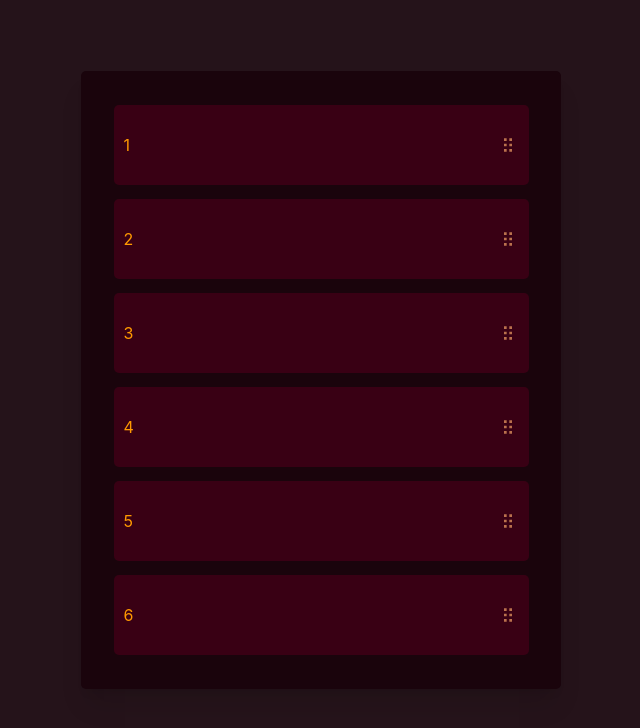
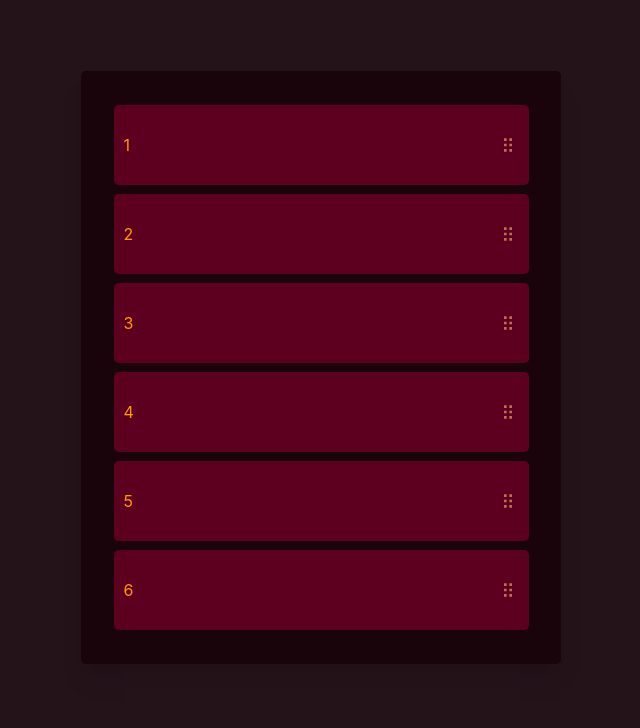
Before and after one commit to r0sen-ritter/srtr, a React (Vite) app: page / in a window 1280 px wide. Shown: the top 728 px of the page, without its empty margins (319-959 px from the left). Built offline with nearby package versions, Linux system fonts and the light colour scheme.

Commit message:
made sortable container modular

```diff
--- a/src/App.tsx
+++ b/src/App.tsx
@@ -1,23 +1,17 @@
-import { useState } from "react";
 import "./App.css";
+import ContainerItem from "./components/ContainerItem";
 import SortableContainer from "./components/SortableContainer";
 
 function App() {
-  const [containerElements, setContainerElements] = useState<String[]>([
-    "1",
-    "2",
-    "3",
-    "4",
-    "5",
-    "6",
-  ]);
+  const itemRecords = ["1", "2", "3", "4", "5", "6"];
 
   return (
     <div className="app">
-      <SortableContainer
-        containerElements={containerElements}
-        setContainerElements={setContainerElements}
-      ></SortableContainer>
+      <SortableContainer>
+        {itemRecords.map((itemRecord, index) => (
+          <ContainerItem key={index} containerElement={itemRecord} />
+        ))}
+      </SortableContainer>
     </div>
   );
 }
--- a/src/components/ContainerItem.css
+++ b/src/components/ContainerItem.css
@@ -2,7 +2,7 @@
   height: 5rem;
   width: 25rem;
   margin: 2px;
-  background-color: rgb(57, 0, 20);
+  background-color: rgb(93, 0, 32);
   border-radius: 5px;
   display: flex;
   align-items: center;
--- a/src/components/ContainerItem.tsx
+++ b/src/components/ContainerItem.tsx
@@ -1,26 +1,17 @@
-import React, { useState, useEffect } from "react";
+import { useState } from "react";
 import "./ContainerItem.css";
 import { GrDrag } from "react-icons/gr";
 
 interface ContainerItemProps {
   containerElement: String;
-  index: number;
-  handleDragStart: (index: number) => void;
-  handleDragOver: (e: React.DragEvent<HTMLDivElement>, index: number) => void;
-  handleDrop: (e: React.DragEvent<HTMLDivElement>, index: number) => void;
 }
 
-const ContainerItem = ({
-  containerElement,
-  index,
-  handleDragStart,
-  handleDragOver,
-  handleDrop,
-}: ContainerItemProps) => {
+const ContainerItem = ({ containerElement }: ContainerItemProps) => {
   const [isDragging, setIsDragging] = useState(false);
 
   const handleMouseDown = () => {
     setIsDragging(true);
+    console.log("mouse down");
     window.addEventListener("mouseup", handleMouseUp);
   };
 
@@ -29,20 +20,8 @@ const ContainerItem = ({
     window.removeEventListener("mouseup", handleMouseUp);
   };
 
-  useEffect(() => {
-    return () => {
-      window.removeEventListener("mouseup", handleMouseUp);
-    };
-  }, []);
-
   return (
-    <div
-      className="container-item"
-      draggable={isDragging}
-      onDragStart={() => handleDragStart(index)}
-      onDragOver={(e) => handleDragOver(e, index)}
-      onDrop={(e) => handleDrop(e, index)}
-    >
+    <div className="container-item" draggable={isDragging}>
       {containerElement}
       <div className="container-item-drag-handle" onMouseDown={handleMouseDown}>
         <GrDrag />
--- a/src/components/DragIndicator.css
+++ b/src/components/DragIndicator.css
@@ -2,4 +2,5 @@
   height: 2px;
   background: #ff9900;
   width: 50%;
+  pointer-events: none;
 }
--- a/src/components/SortableContainer.css
+++ b/src/components/SortableContainer.css
@@ -6,7 +6,7 @@
   background-color: rgb(26, 4, 12);
   border-radius: 5px;
   display: flex;
-  gap: 10px;
+  gap: 5px;
   flex-direction: column;
   align-items: center;
   box-shadow: 0 20px 25px -5px rgb(0 0 0 / 0.1),
--- a/src/components/SortableContainer.tsx
+++ b/src/components/SortableContainer.tsx
@@ -1,19 +1,20 @@
-import { useState } from "react";
+import React, { useState, useEffect, useRef, ReactElement } from "react";
 import "./SortableContainer.css";
-import ContainerItem from "./ContainerItem";
 import DragIndicator from "./DragIndicator";
 
 interface SortableContainerProps {
-  containerElements: String[];
-  setContainerElements: React.Dispatch<React.SetStateAction<String[]>>;
+  children: ReactElement | ReactElement[];
 }
 
-const SortableContainer = ({
-  containerElements,
-  setContainerElements,
-}: SortableContainerProps) => {
+const SortableContainer = ({ children }: SortableContainerProps) => {
   const [dragIndex, setDragIndex] = useState<number | null>(null);
   const [overIndex, setOverIndex] = useState<number | null>(null);
+  const [dragPosition, setDragPosition] = useState<"top" | "bottom">("top");
+  const [orderedChildren, setOrderedChildren] = useState(
+    React.Children.toArray(children)
+  );
+
+  const containerRef = useRef<HTMLDivElement | null>(null);
 
   const handleDragStart = (index: number) => {
     setDragIndex(index);
@@ -25,41 +26,81 @@ const SortableContainer = ({
   ) => {
     e.preventDefault();
     setOverIndex(index);
+
+    const boundingRect = (e.target as HTMLElement).getBoundingClientRect();
+    const relativePosition = e.clientY - boundingRect.top;
+    const positionPercent = relativePosition / boundingRect.height;
+
+    setDragPosition(positionPercent < 0.5 ? "top" : "bottom");
   };
 
   const handleDrop = (e: React.DragEvent<HTMLDivElement>, index: number) => {
     e.preventDefault();
     setOverIndex(null);
 
-    const newContainerElements = [...containerElements];
-    const draggedElement = newContainerElements[dragIndex as number];
-    newContainerElements.splice(dragIndex as number, 1);
-    newContainerElements.splice(index, 0, draggedElement);
+    if (dragIndex !== null) {
+      const newOrderedChildren = [...orderedChildren];
+      const draggedElement = newOrderedChildren[dragIndex];
+      newOrderedChildren.splice(dragIndex, 1);
 
-    setContainerElements(newContainerElements);
+      const insertIndex = dragPosition === "top" ? index : index + 1;
+      newOrderedChildren.splice(insertIndex, 0, draggedElement);
+
+      setOrderedChildren(newOrderedChildren);
+    }
   };
 
+  useEffect(() => {
+    const container = containerRef.current;
+    if (container) {
+      const items = Array.from(
+        container.getElementsByClassName("container-item")
+      );
+      items.forEach((item, index) => {
+        const htmlItem = item as HTMLElement;
+        htmlItem.ondragstart = () => handleDragStart(index);
+        htmlItem.ondragover = (e) =>
+          handleDragOver(
+            e as unknown as React.DragEvent<HTMLDivElement>,
+            index
+          );
+        htmlItem.ondrop = (e) =>
+          handleDrop(e as unknown as React.DragEvent<HTMLDivElement>, index);
+      });
+    }
+    return () => {
+      if (container) {
+        const items = Array.from(
+          container.getElementsByClassName("container-item")
+        );
+        items.forEach((item) => {
+          const htmlItem = item as HTMLElement;
+          htmlItem.ondragstart = null;
+          htmlItem.ondragover = null;
+          htmlItem.ondrop = null;
+        });
+      }
+    };
+  }, [orderedChildren, handleDragStart, handleDragOver, handleDrop]);
+
+  console.log(dragIndex, overIndex);
+
   return (
-    <div className="sortable-container">
-      {containerElements.map((containerElement, index) => {
+    <div className="sortable-container" ref={containerRef}>
+      {orderedChildren.map((child, index) => {
         return (
           <>
-            {dragIndex !== null &&
+            {dragIndex !== overIndex &&
+              dragIndex !== null &&
               overIndex !== null &&
-              dragIndex > overIndex &&
-              index === overIndex && <DragIndicator />}
-            <ContainerItem
-              key={index}
-              index={index}
-              containerElement={containerElement}
-              handleDragStart={handleDragStart}
-              handleDragOver={handleDragOver}
-              handleDrop={handleDrop}
-            />
-            {dragIndex !== null &&
+              index === overIndex &&
+              dragPosition === "top" && <DragIndicator />}
+            {child}
+            {dragIndex !== overIndex &&
+              dragIndex !== null &&
               overIndex !== null &&
-              dragIndex < overIndex &&
-              index === overIndex && <DragIndicator />}
+              index === overIndex &&
+              dragPosition === "bottom" && <DragIndicator />}
           </>
         );
       })}
```
